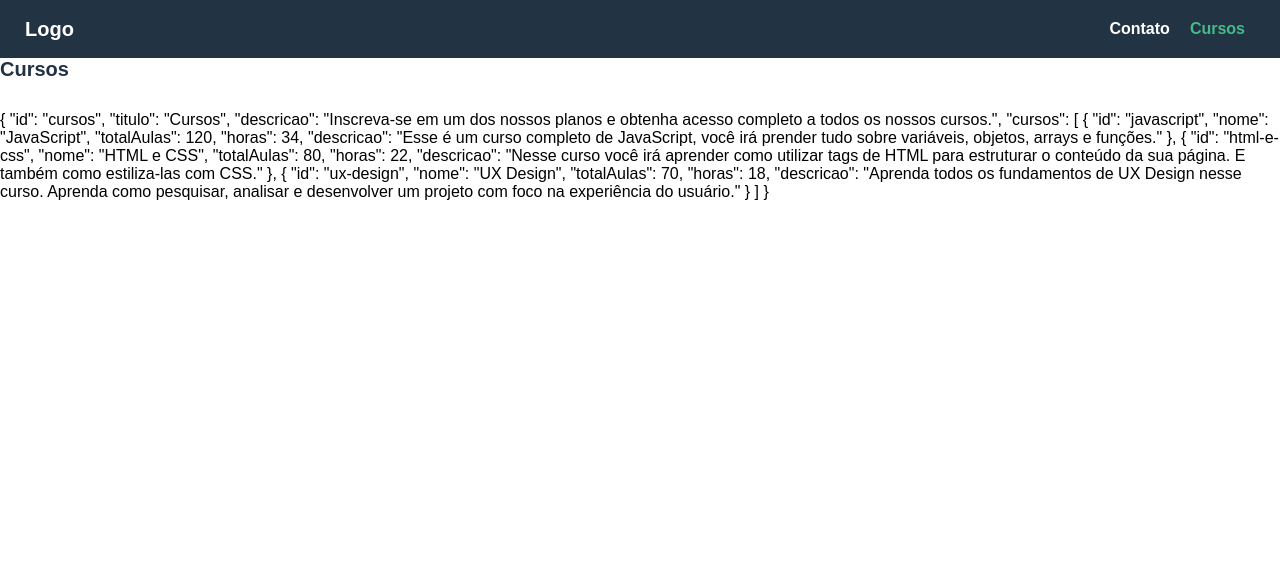
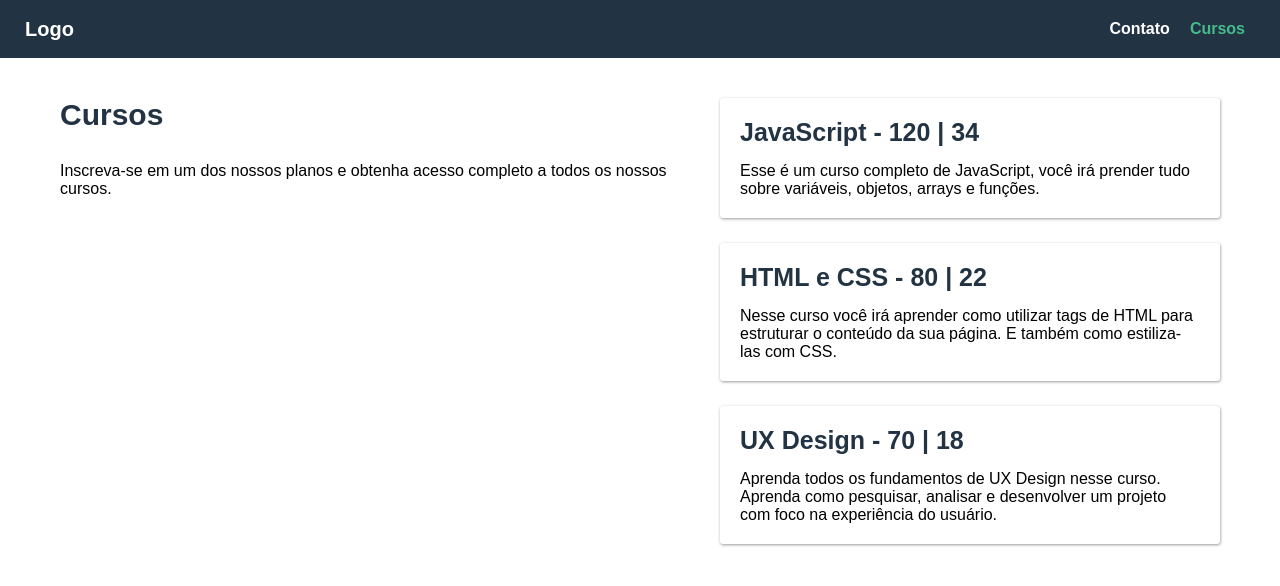
Before and after one commit to antonycms/techno-02, a Vue app: page /cursos in a window 1280 px wide. Shown: the top 586 px of the page. Built offline with nearby package versions, Linux system fonts and the light colour scheme; data requests are answered from the project's data file.

Commit message:
feat: finished Cursos page
Finished Cursos page. Updated App and Home Page.

```diff
--- a/src/App.vue
+++ b/src/App.vue
@@ -22,6 +22,8 @@ export default {
   padding: 0;
   margin: 0;
   box-sizing: border-box;
+
+  list-style: none;
 }
 
 html,
@@ -56,6 +58,13 @@ body,
   margin-bottom: 30px;
 }
 
+.page-subtitle {
+  font-size: 25px;
+  font-weight: bold;
+  color: #234;
+  margin-bottom: 15px;
+}
+
 @media (max-width: 940px) {
   .container {
     display: flex;
--- a/src/views/Cursos.vue
+++ b/src/views/Cursos.vue
@@ -1,10 +1,24 @@
 <template>
   <div>
-    <div class="page-title">Cursos</div>
-
     <Loading v-if="loading" />
 
-    <div v-else>{{ cursos }}</div>
+    <transition>
+      <div class="container" v-if="!loading">
+        <div>
+          <h1 class="page-title">Cursos</h1>
+          <p class="content-description">{{ cursos.descricao }}</p>
+        </div>
+
+        <div>
+          <ul>
+            <li class="curso" v-for="(curso, index) in cursos.cursos" :key="index">
+              <p class="page-subtitle">{{ curso.nome }} - {{ curso.totalAulas }} | {{ curso.horas }}</p>
+              <p class="descricao">{{ curso.descricao }}</p>
+            </li>
+          </ul>
+        </div>
+      </div>
+    </transition>
   </div>
 </template>
 
@@ -30,9 +44,10 @@ export default {
 </script>
 
 <style scoped>
-.page-title {
-  font-size: 20px;
-  font-weight: bold;
-  color: #234;
+.curso {
+  margin-bottom: 25px;
+  box-shadow: 0.5px 1px 3px rgba(0, 0, 0, 0.4);
+  border-radius: 3px;
+  padding: 20px;
 }
 </style>
--- a/src/views/Home.vue
+++ b/src/views/Home.vue
@@ -10,11 +10,11 @@
 
           <router-link tag="button" class="cursos-btn" to="/cursos">Cursos</router-link>
 
-          <div class="container-avaliacoes">
+          <div>
             <h2 class="page-subtitle">Avaliações</h2>
 
             <ul>
-              <li class="avaliacao" v-for="avaliacao in homeData.avaliacoes" :key="avaliacao.nome">
+              <li class="avaliacao" v-for="(avaliacao, index) in homeData.avaliacoes" :key="index">
                 <p class="avaliacao-usuario-nome">{{ avaliacao.nome }}</p>
                 <p class="avaliacao-descricao">{{ avaliacao.descricao }}</p>
               </li>
@@ -57,10 +57,6 @@ img {
   align-self: center;
 }
 
-ul {
-  list-style: none;
-}
-
 .cursos-btn {
   margin: 20px 0;
   padding: 12px;
@@ -83,13 +79,6 @@ ul {
 
 .cursos-btn:focus {
   outline: transparent;
-}
-
-.page-subtitle {
-  font-size: 25px;
-  font-weight: bold;
-  color: #234;
-  margin-bottom: 15px;
 }
 
 .avaliacao {
```
